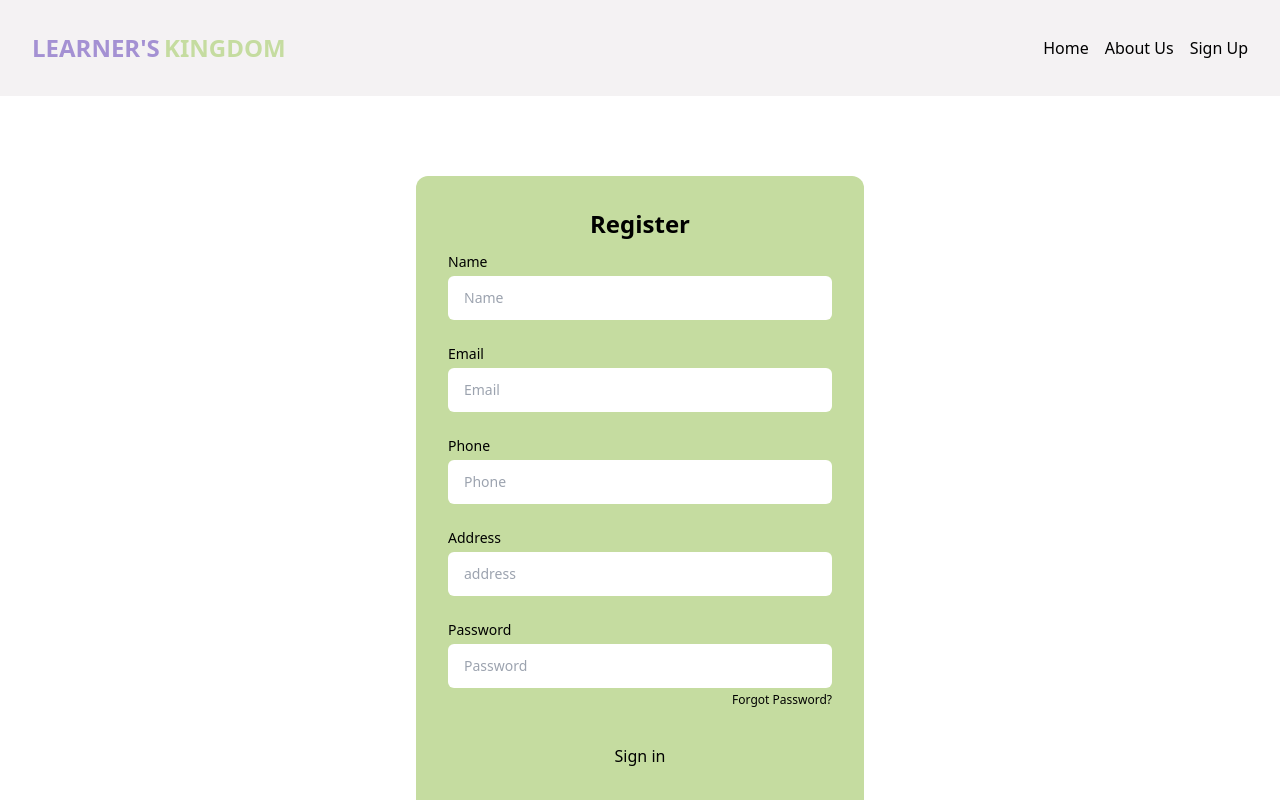
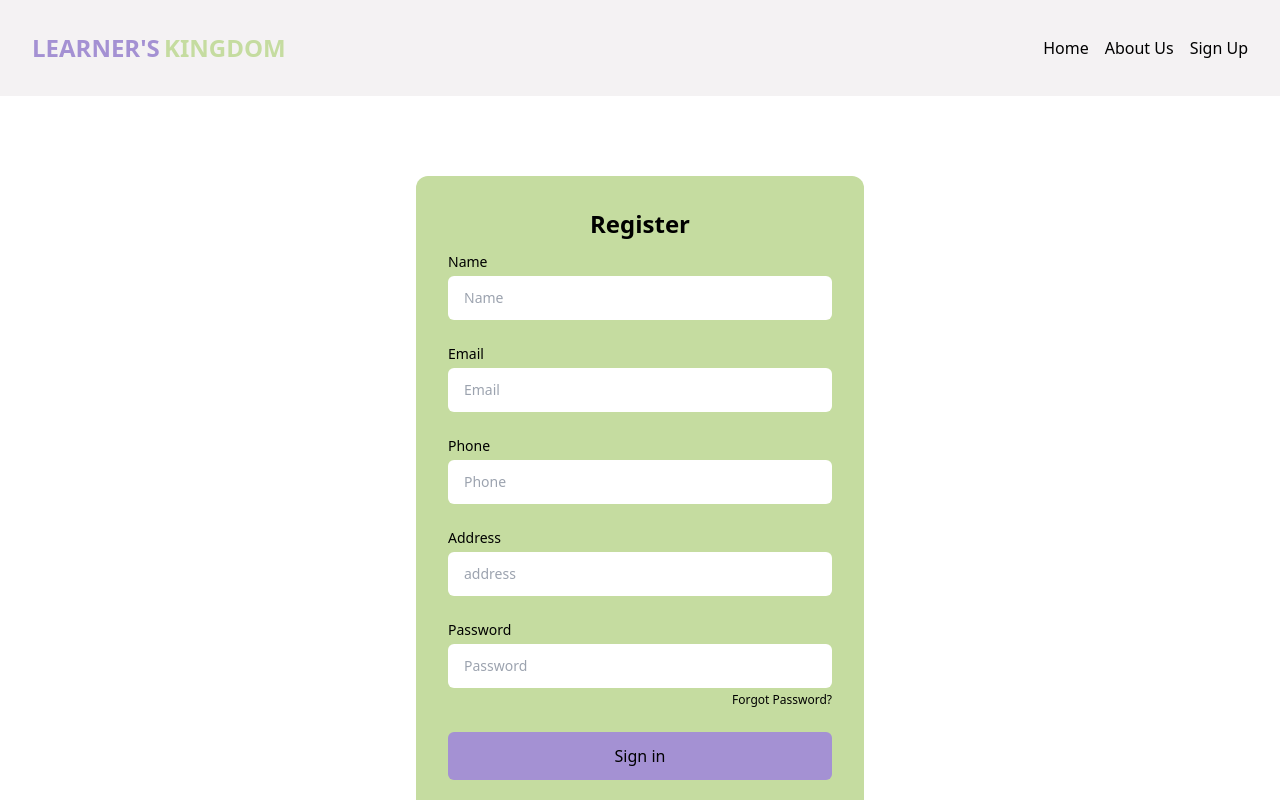
Before and after one commit to almahfuz97/learners-kingdom-team, a Next.js app: page /register in a window 1280 px wide. Shown: the top 800 px of the page. Built offline with nearby package versions, Linux system fonts and the light colour scheme.

Commit message:
button style added

```diff
--- a/pages/register.js
+++ b/pages/register.js
@@ -78,7 +78,7 @@ export default function Register() {
                             <Link rel="noopener noreferrer" href="#">Forgot Password?</Link>
                         </div>
                     </div>
-                    <button className="block w-full p-3 text-center rounded-sm dark:text-gray-900 dark:bg-violet-400">Sign in</button>
+                    <button className="block w-full p-3 text-center rounded-md bg-primary_color">Sign in</button>
                 </form>
                 <div className="flex items-center pt-4 space-x-1">
                     <div className="flex-1 h-px sm:w-16 dark:bg-gray-700"></div>
```
